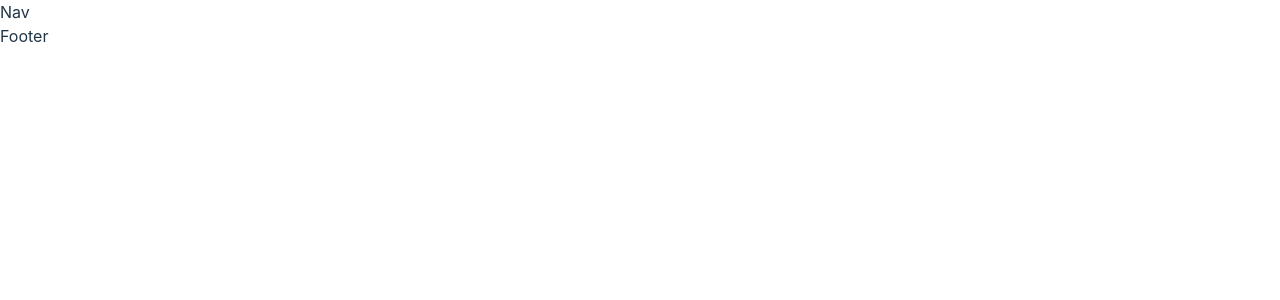
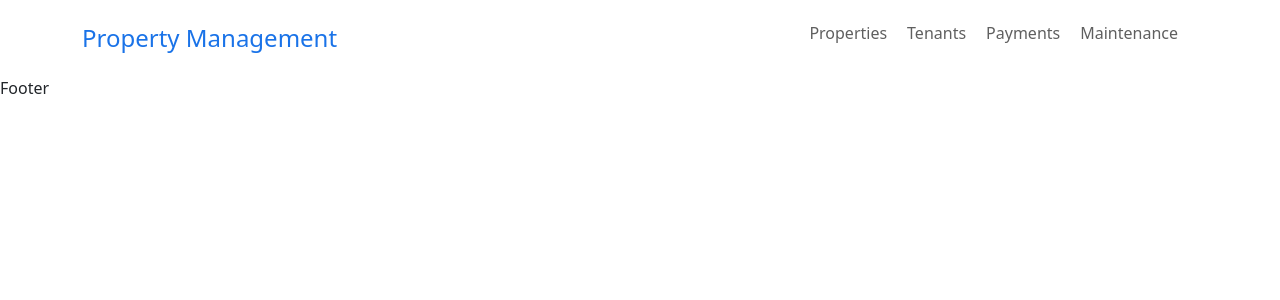
Before and after one commit to zsherman2510/PropertyManagmentProject, a React (Vite) app: page /maintenance in a window 1280 px wide. Before the commit this address had no page. Shown: the top 300 px of the page. Built offline with nearby package versions, Linux system fonts and the light colour scheme.

Commit message:
created navigation (#1)

```diff
--- a/index.html
+++ b/index.html
@@ -4,10 +4,12 @@
     <meta charset="UTF-8" />
     <link rel="icon" type="image/svg+xml" href="/vite.svg" />
     <meta name="viewport" content="width=device-width, initial-scale=1.0" />
+    <link href="https://cdn.jsdelivr.net/npm/bootstrap@5.2.3/dist/css/bootstrap.min.css" rel="stylesheet" integrity="sha384-rbsA2VBKQhggwzxH7pPCaAqO46MgnOM80zW1RWuH61DGLwZJEdK2Kadq2F9CUG65" crossorigin="anonymous">
     <title>Vite + React</title>
   </head>
   <body>
     <div id="root"></div>
+    <script src="https://cdn.jsdelivr.net/npm/bootstrap@5.2.3/dist/js/bootstrap.bundle.min.js" integrity="sha384-kenU1KFdBIe4zVF0s0G1M5b4hcpxyD9F7jL+jjXkk+Q2h455rYXK/7HAuoJl+0I4" crossorigin="anonymous"></script>
     <script type="module" src="/src/main.jsx"></script>
   </body>
 </html>
--- a/src/App.jsx
+++ b/src/App.jsx
@@ -7,26 +7,7 @@ function App() {
 
   return (
     <>
-      <div>
-        <a href="https://vitejs.dev" target="_blank">
-          <img src={viteLogo} className="logo" alt="Vite logo" />
-        </a>
-        <a href="https://react.dev" target="_blank">
-          <img src={reactLogo} className="logo react" alt="React logo" />
-        </a>
-      </div>
-      <h1>Vite + React</h1>
-      <div className="card">
-        <button onClick={() => setCount((count) => count + 1)}>
-          count is {count}
-        </button>
-        <p>
-          Edit <code>src/App.jsx</code> and save to test HMR
-        </p>
-      </div>
-      <p className="read-the-docs">
-        Click on the Vite and React logos to learn more
-      </p>
+        <div>app</div>
     </>
   )
 }
--- a/src/components/Nav.jsx
+++ b/src/components/Nav.jsx
@@ -1,8 +1,29 @@
 import React from 'react'
+import { Link } from 'react-router-dom'
 
 const Nav = () => {
   return (
-    <div>Nav</div>
+    <nav className="navbar">
+      <div className="container">
+        <div className="navbar_logo">
+          <Link to="/">Property Management</Link>
+        </div>
+        <ul className='navbar_links'>
+          <li className="navbar_link">
+            <Link to="/properties">Properties</Link>
+          </li>
+          <li className="navbar_link">
+          <Link to="/tenants">Tenants</Link>
+          </li>
+          <li className="navbar_link">
+            <Link to="/payments">Payments</Link>
+          </li>
+          <li className="navbar_link">
+            <Link to="/maintenance">Maintenance</Link>
+          </li>
+        </ul>
+      </div>
+    </nav>
   )
 }
 
```
